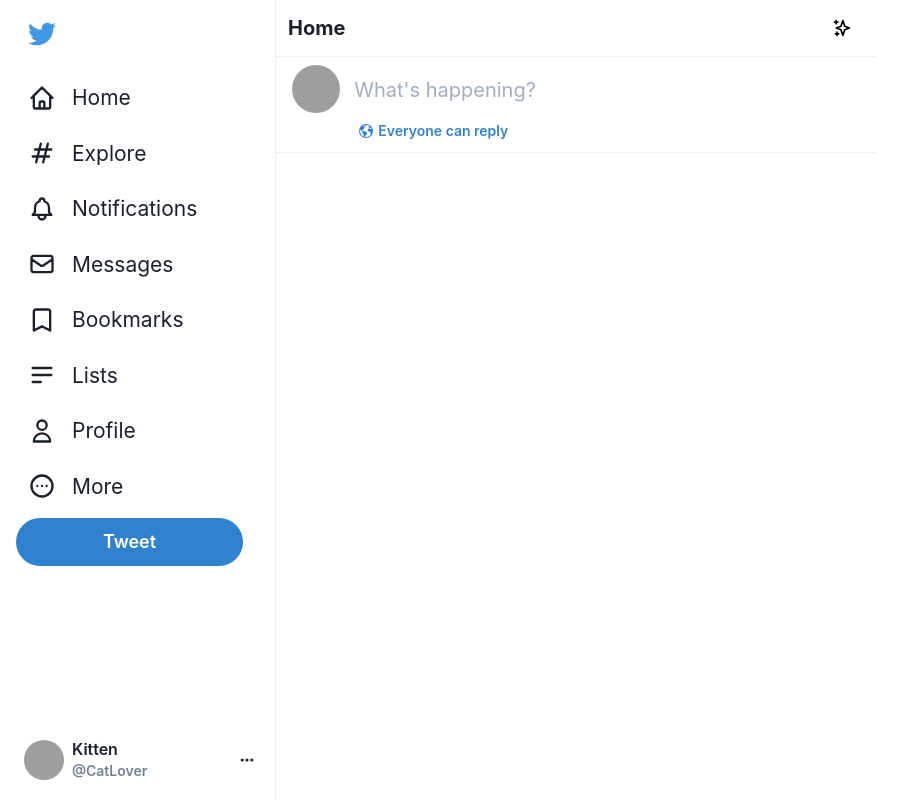
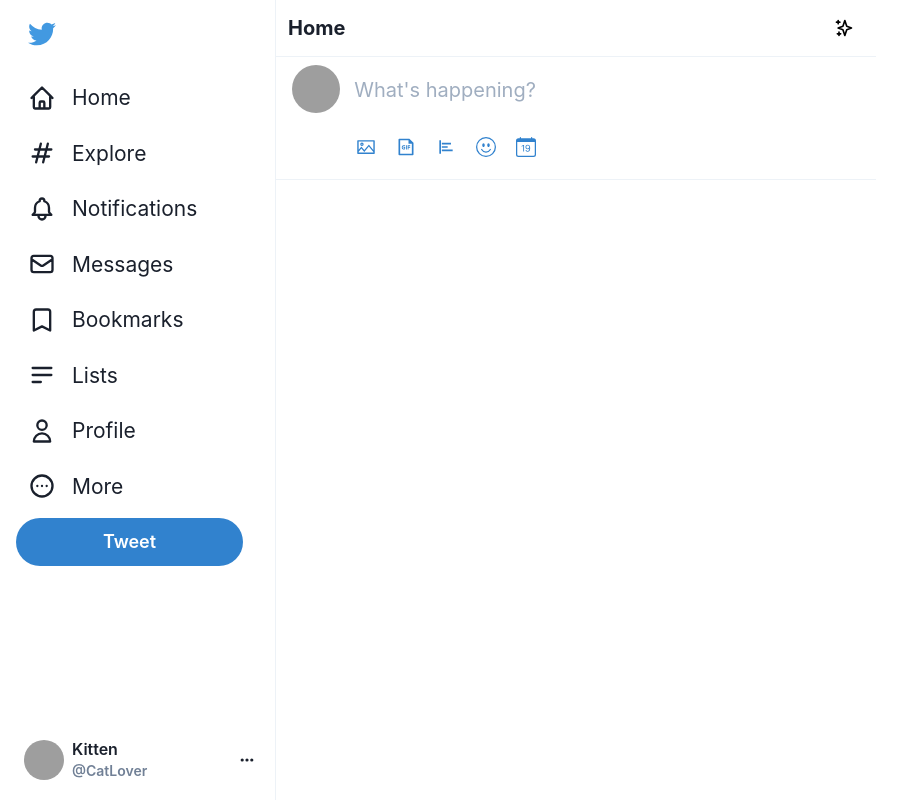
Before and after one commit to tomasbirbe/twitter-clone, a React (Vite) app: page /home in a window 1280 px wide. Shown: the whole page, without its empty margins (0-900 px from the left). Built offline with nearby package versions, Linux system fonts and the light colour scheme; grey boxes are pictures that could not be loaded.

Commit message:
Add buttons below tweet box

```diff
--- a/src/Pages/Feed.tsx
+++ b/src/Pages/Feed.tsx
@@ -1,4 +1,4 @@
-import React, { useRef } from 'react';
+import React, { useRef, useState } from 'react';
 
 // Chakra-ui
 
@@ -10,6 +10,10 @@ import {
 
 import { HiOutlineSparkles } from 'react-icons/hi';
 import { IoEarth } from 'react-icons/io5';
+import { AiOutlinePicture } from 'react-icons/ai';
+import { RiFileGifLine } from 'react-icons/ri';
+import { BiPoll } from 'react-icons/bi';
+import { BsEmojiSmile, BsCalendarDate } from 'react-icons/bs';
 
 // Components
 
@@ -20,7 +24,13 @@ import IconButton from '../components/IconButton';
 import TweetButton from '../Layout/components/TwButton';
 
 const Feed = () => {
+  const [whoCanReplyButton, setWhoCanReplyButton] = useState(false);
+
   const textAreaRef = useRef<any>();
+
+  const showButton = () => {
+    setWhoCanReplyButton(true);
+  };
 
   const autoGrow = () => {
     textAreaRef.current.style.height = '0px';
@@ -46,7 +56,7 @@ const Feed = () => {
 
       >
         <Text fontWeight="bold" fontSize={20}>Home</Text>
-        <IconButton icon={HiOutlineSparkles} color="black" size={5} />
+        <IconButton as={HiOutlineSparkles} color="black" boxSize={5} />
       </Stack>
       <Stack
         as="section"
@@ -59,7 +69,7 @@ const Feed = () => {
         <Stack width="60px">
           <ProfilePic size={12} />
         </Stack>
-        <Stack width="100%">
+        <Stack width="100%" spacing={whoCanReplyButton ? 5 : 3}>
           <Stack
             spacing={1}
           >
@@ -82,8 +92,12 @@ const Feed = () => {
                 ref={textAreaRef}
                 minHeight="50px"
                 autoFocus
+                onClick={showButton}
               />
             </Stack>
+            {
+              whoCanReplyButton
+                ? (
                   <Stack
                     direction="row"
                     align="center"
@@ -107,6 +121,16 @@ const Feed = () => {
                       </Stack>
                     </TweetButton>
                   </Stack>
+                )
+                : ''
+            }
+          </Stack>
+          <Stack direction="row" paddingInlineStart={0} spacing={0} justify="flex-start" align="center">
+            <IconButton as={AiOutlinePicture} color="blue.500" boxSize={5} />
+            <IconButton as={RiFileGifLine} color="blue.500" boxSize={5} />
+            <IconButton as={BiPoll} color="blue.500" boxSize={5} />
+            <IconButton as={BsEmojiSmile} color="blue.500" boxSize={5} />
+            <IconButton as={BsCalendarDate} color="blue.500" boxSize={5} />
           </Stack>
           <Stack colSpan={4} />
         </Stack>
--- a/src/components/IconButton.tsx
+++ b/src/components/IconButton.tsx
@@ -2,20 +2,28 @@ import { Button } from '@chakra-ui/button';
 import Icon from '@chakra-ui/icon';
 import React from 'react';
 
-const IconButton = ({ icon, color, size } : {icon:any, color:string, size:number}) => (
+const IconButton = ({ width, height, ...props }: {width: number, height: number}) => (
   <Button
-    padding={3}
+    padding={0}
     borderRightRadius="full"
     borderLeftRadius="full"
     transition="ease-in-out"
     transitionProperty="all"
     transitionDuration="100ms"
+    minWidth={width}
+    height={height}
     bg="transparent"
     _hover={{
-      bg: 'gray.200',
+      bg: 'gray.500',
+    }}
+    _focus={{
+      outlineWidth: '1px',
+      outlineColor: 'blue.500',
+      outlineOffset: '-1px',
     }}
   >
-    <Icon as={icon} color={color} boxSize={size} />
+    <Icon {...props} />
+    {/* <Icon as={icon} color={color} boxSize={size} /> */}
   </Button>
 );
 
```
Also changed, not shown: 1 other file (tests, documents, lock files or other folders). Lines whose indentation alone changed are shown as unchanged.
